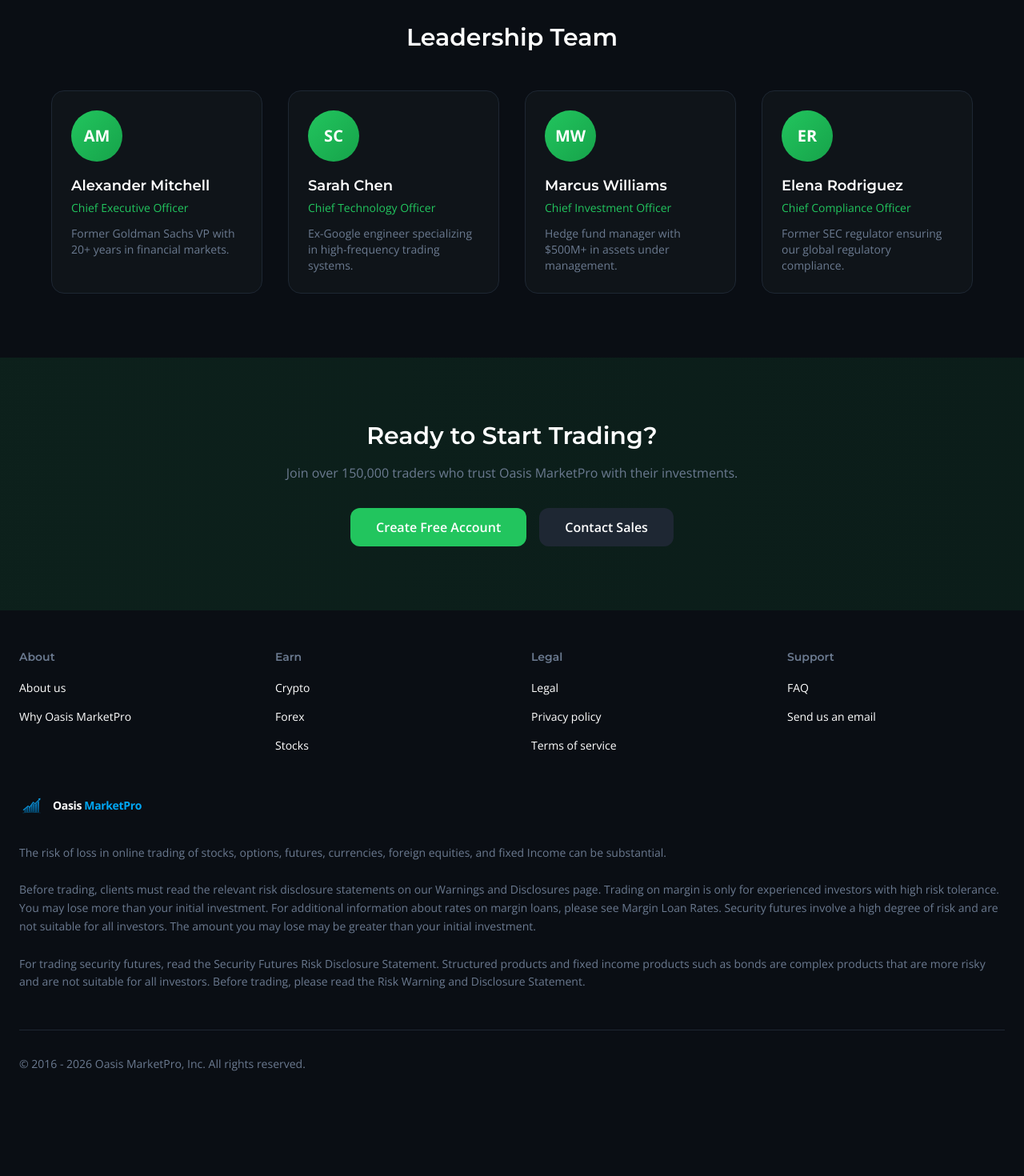
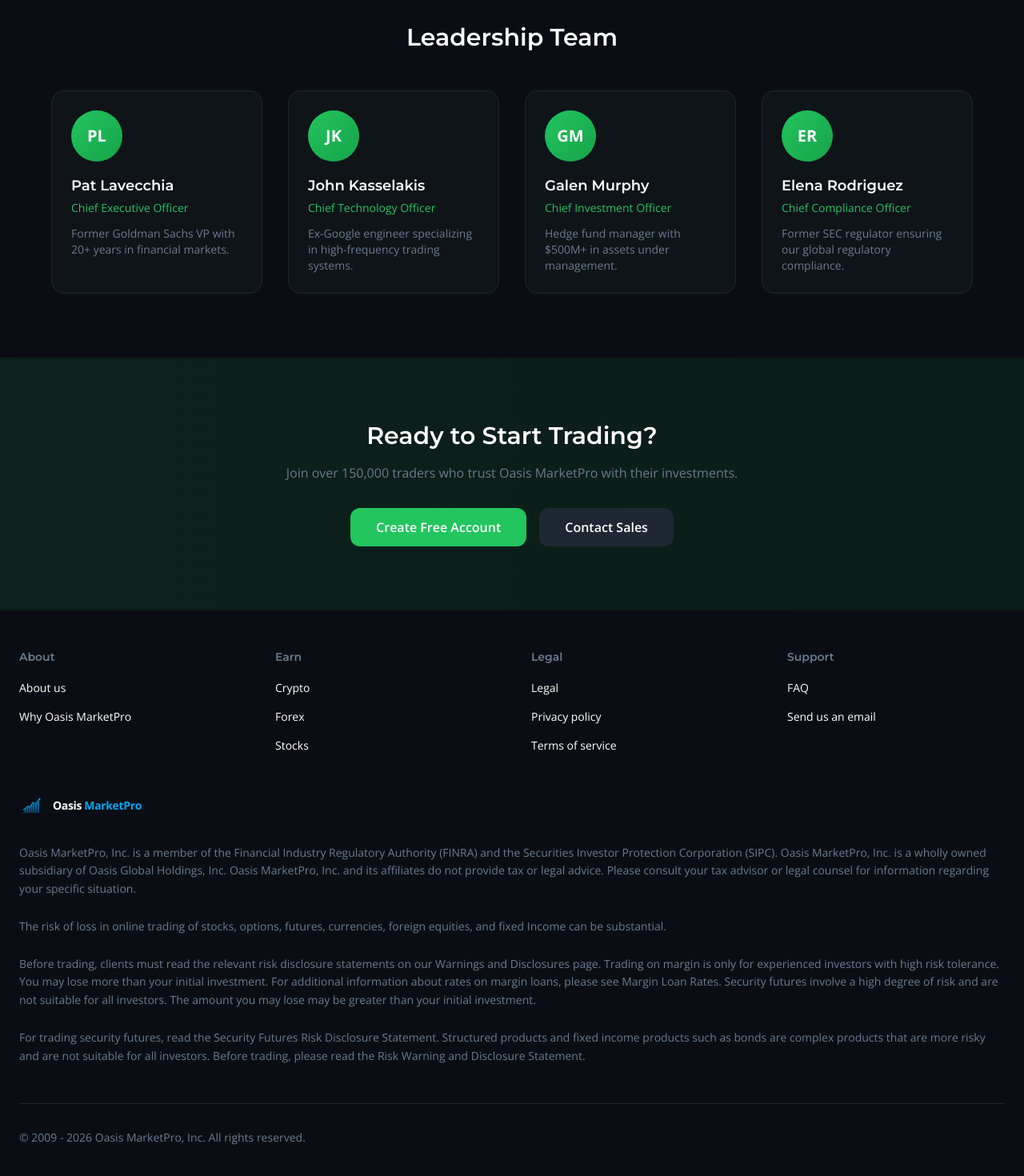
Before and after one commit to samuel-alobu/oasis-marketpro, a Next.js app: page /about in a window 1280 px wide. Shown: the part 1653-3123 px from the top of the page at 80% size. Before the commit the page ends 3041 px from the top, so only its background shows below. Built offline with nearby package versions, Linux system fonts and the light colour scheme; no server answers; the database is empty.

Commit message:
first commit

```diff
--- a/src/app/about/page.tsx
+++ b/src/app/about/page.tsx
@@ -40,17 +40,17 @@
 
 const leadership = [
   {
-    name: 'Alexander Mitchell',
+    name: 'Pat Lavecchia',
     role: 'Chief Executive Officer',
     bio: 'Former Goldman Sachs VP with 20+ years in financial markets.',
   },
   {
-    name: 'Sarah Chen',
+    name: 'John Kasselakis',
     role: 'Chief Technology Officer',
     bio: 'Ex-Google engineer specializing in high-frequency trading systems.',
   },
   {
-    name: 'Marcus Williams',
+    name: 'Galen Murphy',
     role: 'Chief Investment Officer',
     bio: 'Hedge fund manager with $500M+ in assets under management.',
   },
--- a/src/app/contact/page.tsx
+++ b/src/app/contact/page.tsx
@@ -34,14 +34,14 @@
   {
     icon: Mail,
     title: 'Email Support',
-    description: 'support@eliteprocapital.com',
+    description: 'support@oasismarketpro.com',
     action: 'Send Email',
     available: 'Response within 2 hours',
   },
   {
     icon: Phone,
     title: 'Phone Support',
-    description: '+1 (800) 555-0199',
+    description: '+1 (908) -0199',
     action: 'Call Now',
     available: 'VIP clients only',
   },
@@ -49,25 +49,25 @@
 
 const offices = [
   {
-    city: 'New York',
-    address: '123 Financial District, Suite 400',
-    region: 'New York, NY 10004, USA',
-    phone: '+1 (212) 555-0100',
-    email: 'newyork@eliteprocapital.com',
+    city: "New York",
+    address: "123 Financial District, Suite 400",
+    region: "1266 East Main Street Suite 603 Stamford CT 06902. USA",
+    phone: "+1 (212) 555-0100",
+    email: "newyork@oasismarketpro.com",
   },
   {
-    city: 'London',
-    address: '45 Canary Wharf Tower',
-    region: 'London E14 5AB, UK',
-    phone: '+44 20 7946 0958',
-    email: 'london@eliteprocapital.com',
+    city: "London",
+    address: "45 Canary Wharf Tower",
+    region: "London E14 5AB, UK",
+    phone: "+44 20 7946 0958",
+    email: "london@oasismarketpro.com",
   },
   {
-    city: 'Singapore',
-    address: '1 Raffles Place, Tower 2',
-    region: 'Singapore 048616',
-    phone: '+65 6521 0100',
-    email: 'singapore@eliteprocapital.com',
+    city: "Singapore",
+    address: "1 Raffles Place, Tower 2",
+    region: "Singapore 048616",
+    phone: "+65 6521 0100",
+    email: "singapore@oasismarketpro.com",
   },
 ];
 
--- a/src/app/earn/stocks/page.tsx
+++ b/src/app/earn/stocks/page.tsx
@@ -173,7 +173,7 @@
         <section className="py-20 px-6">
           <div className="max-w-6xl mx-auto">
             <h2 className="text-3xl font-bold text-white mb-4 text-center">
-              The RFM TradePro Advantage
+              The Oasis MarketPro Advantage
             </h2>
             <p className="text-[#6b7a90] text-center mb-12 max-w-2xl mx-auto">
               Everything you need to become a successful stock investor, all in one platform.
@@ -260,7 +260,7 @@
               Start Building Your Portfolio
             </h2>
             <p className="text-[#6b7a90] mb-8">
-              Join millions of investors who trust RFM TradePro for their stock investments.
+              Join millions of investors who trust Oasis MarketPro for their stock investments.
             </p>
             <Link
               href="/register"
--- a/src/components/landing/Footer.tsx
+++ b/src/components/landing/Footer.tsx
@@ -86,6 +86,13 @@
         {/* Risk Disclaimers */}
         <div className="space-y-6 text-sm text-[#6b7a90] leading-relaxed">
           <p>
+            Oasis MarketPro, Inc. is a member of the Financial Industry Regulatory Authority (FINRA) and the Securities Investor Protection Corporation
+            (SIPC). Oasis MarketPro, Inc. is a wholly owned subsidiary of Oasis
+            Global Holdings, Inc. Oasis MarketPro, Inc. and its affiliates do not provide tax or legal
+            advice. Please consult your tax advisor or legal counsel for
+            information regarding your specific situation.
+          </p>
+          <p>
             The risk of loss in online trading of stocks, options, futures,
             currencies, foreign equities, and fixed Income can be substantial.
           </p>
@@ -111,7 +118,7 @@
         {/* Copyright */}
         <div className="mt-12 pt-8 border-t border-[#1e2733]">
           <p className="text-sm text-[#6b7a90]">
-            © 2016 - {new Date().getFullYear()} Oasis MarketPro, Inc. All rights
+            © 2009 - {new Date().getFullYear()} Oasis MarketPro, Inc. All rights
             reserved.
           </p>
         </div>
```
Also changed, not shown: 1 other file (tests, documents, lock files or other folders).
